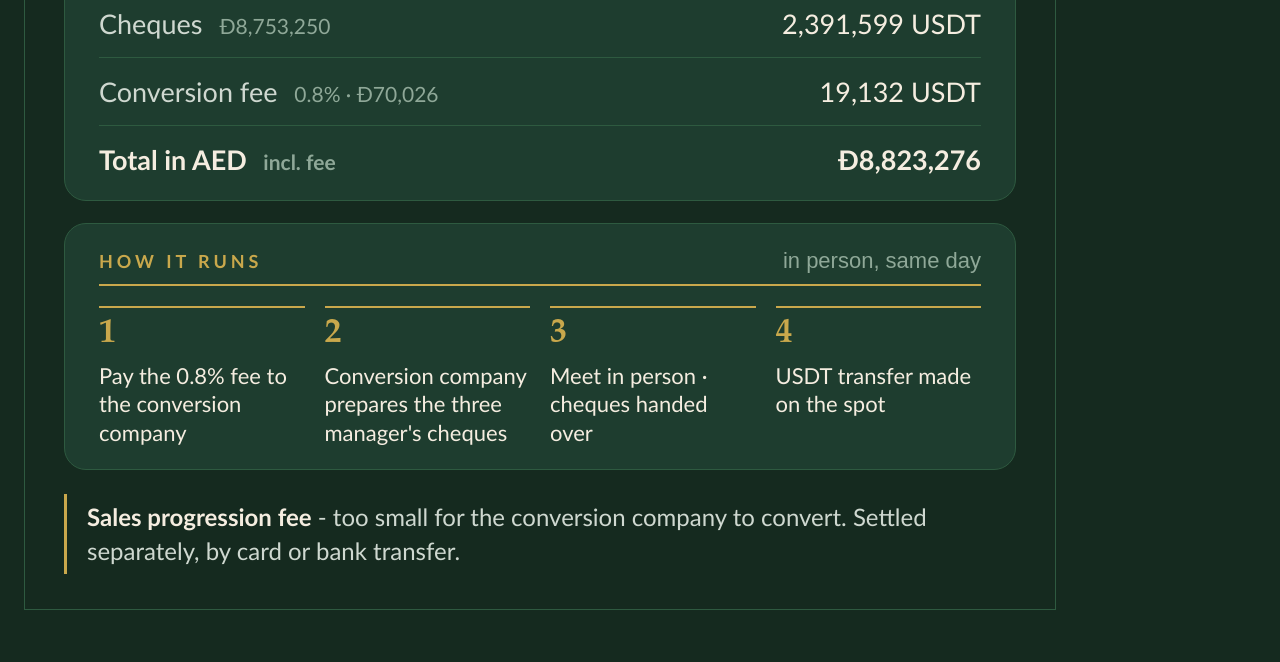
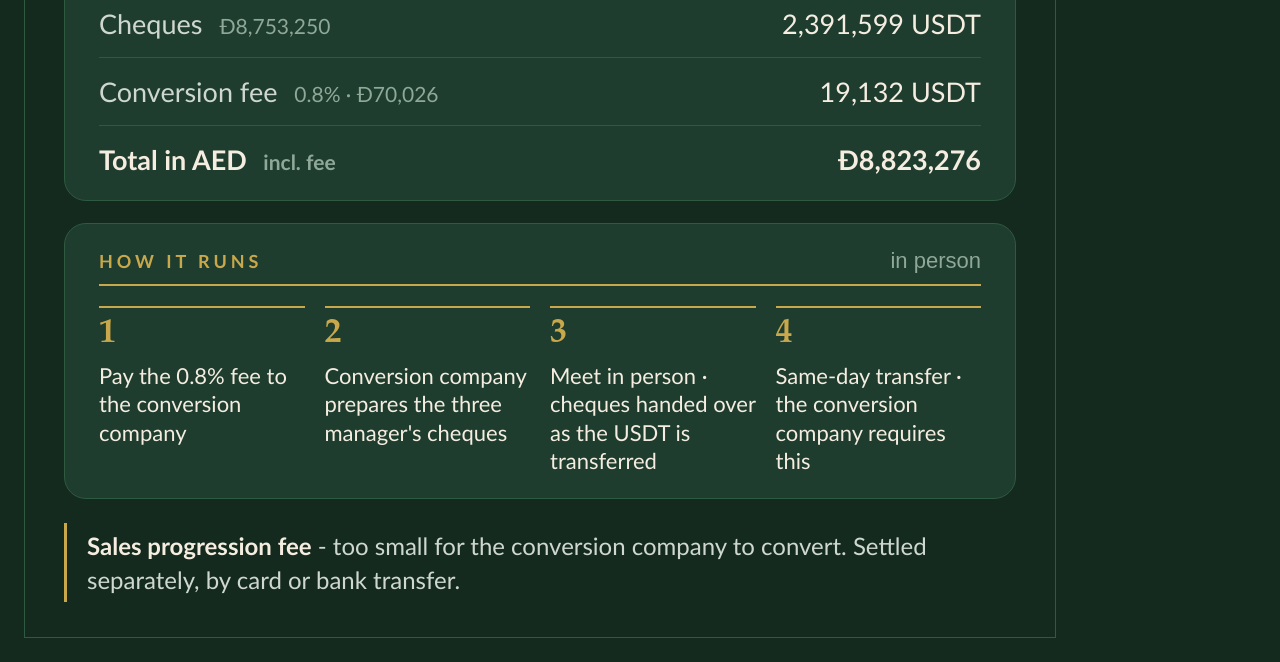
Before and after one commit to calum7macleod/dashboards, a plain HTML site: page content-assets/breakdowns/USDT-Managers-Cheque-Quote.html in a window 1280 px wide. Shown: the part 625-1287 px from the top of the page. Before the commit the page ends 1259 px from the top, so only its background shows below. Drawn offline with Linux system fonts and the light colour scheme.

Commit message:
Designer: USDT quote card - steps 3 and 4 reworded

```diff
--- a/content-assets/breakdowns/USDT-Managers-Cheque-Quote.html
+++ b/content-assets/breakdowns/USDT-Managers-Cheque-Quote.html
@@ -50,12 +50,12 @@ hr{border:0;border-top:1px solid #2E5A40;margin:18px 20px 18px}
     <div class="row hl"><span class="k">Total in AED <i>incl. fee</i></span><span class="v">Đ8,823,276</span></div>
   </div>
   <div class="panel">
-    <div class="ph"><span class="k">How it runs</span><span class="v" style="font-size:22px;color:#8FA898;font-family:Carlito,sans-serif;font-weight:400">in person, same day</span></div>
+    <div class="ph"><span class="k">How it runs</span><span class="v" style="font-size:22px;color:#8FA898;font-family:Carlito,sans-serif;font-weight:400">in person</span></div>
     <div class="steps">
       <div class="st"><b>1</b><span>Pay the 0.8% fee to the conversion company</span></div>
       <div class="st"><b>2</b><span>Conversion company prepares the three manager's cheques</span></div>
-      <div class="st"><b>3</b><span>Meet in person · cheques handed over</span></div>
-      <div class="st"><b>4</b><span>USDT transfer made on the spot</span></div>
+      <div class="st"><b>3</b><span>Meet in person · cheques handed over as the USDT is transferred</span></div>
+      <div class="st"><b>4</b><span>Same-day transfer · the conversion company requires this</span></div>
     </div>
   </div>
   <div class="note"><b>Sales progression fee</b> - too small for the conversion company to convert. Settled separately, by card or bank transfer.</div>
```
